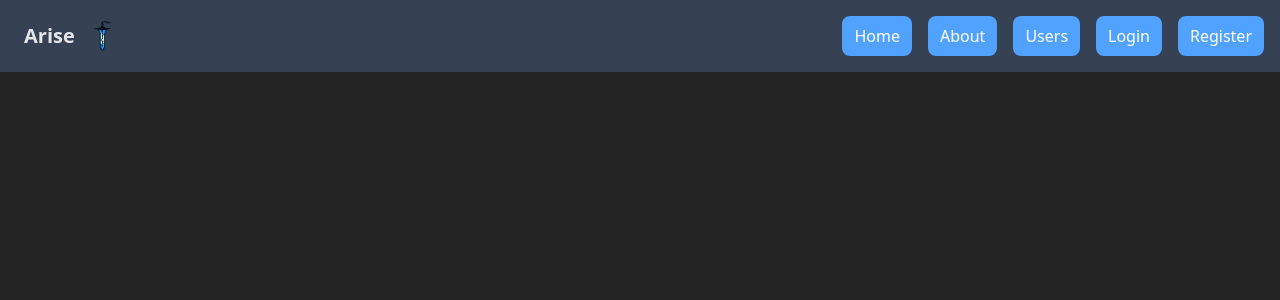
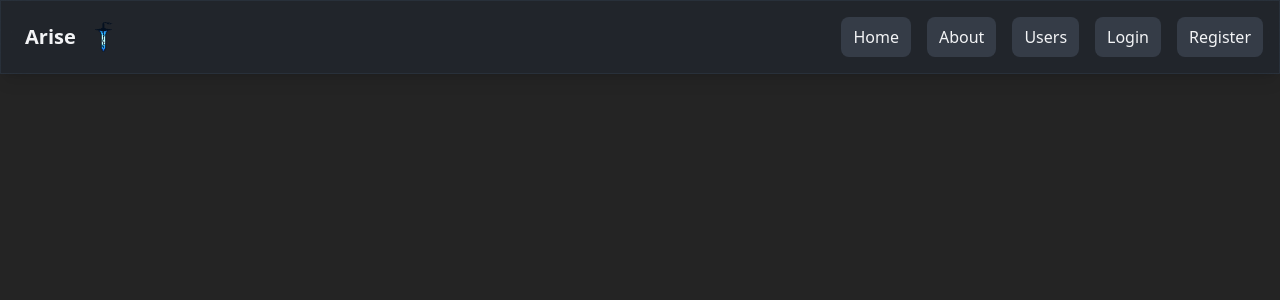
Before and after one commit to hpatel-27/arise, a React (Vite) app in the folder frontend/: page /home in a window 1280 px wide. Shown: the top 300 px of the page. Built offline with nearby package versions, Linux system fonts and the light colour scheme.

Commit message:
feat: using a blurring effect on navbar

```diff
--- a/frontend/src/components/NavBar.jsx
+++ b/frontend/src/components/NavBar.jsx
@@ -2,9 +2,9 @@ import { Link } from "react-router-dom";
 
 const NavBar = () => {
   return (
-    <div className="flex justify-between p-4 bg-gray-700 mb-4">
+    <div className="flex justify-between p-4 mb-4 bg-gray-800/40 backdrop-blur-lg border border-gray-700/40 shadow-lg">
       <div className="flex items-center space-x-2 pl-2">
-        <p className="text-xl font-bold">Arise</p>
+        <p className="text-xl font-bold text-gray-100">Arise</p>
         <img
           src="/src/assets/sword-jin-woo.png"
           alt="Pixel art of Sung Jin-Woo's sword"
@@ -12,36 +12,16 @@ const NavBar = () => {
         />
       </div>
       <div className="flex items-center space-x-4">
-        <Link
-          to="/"
-          className="bg-blue-400 text-white px-3 py-2 rounded-lg hover:bg-blue-500 transition cursor-pointer"
-        >
-          Home
-        </Link>
-        <Link
-          to="/about"
-          className="bg-blue-400 text-white px-3 py-2 rounded-lg hover:bg-blue-500 transition cursor-pointer"
-        >
-          About
-        </Link>
-        <Link
-          to="/users"
-          className="bg-blue-400 text-white px-3 py-2 rounded-lg hover:bg-blue-500 transition cursor-pointer"
-        >
-          Users
-        </Link>
-        <Link
-          to="/login"
-          className="bg-blue-400 text-white px-3 py-2 rounded-lg hover:bg-blue-500 transition cursor-pointer"
-        >
-          Login
-        </Link>
-        <Link
-          to="/register"
-          className="bg-blue-400 text-white px-3 py-2 rounded-lg hover:bg-blue-500 transition cursor-pointer"
-        >
-          Register
-        </Link>
+        {["Home", "About", "Users", "Login", "Register"].map((label) => (
+          <Link
+            key={label}
+            to={`/${label.toLowerCase() === "home" ? "" : label.toLowerCase()}`}
+            className="px-3 py-2 rounded-lg bg-gray-600/50 text-gray-100 hover:bg-gray-700/70 transition-colors"
+          >
+            {" "}
+            {label}
+          </Link>
+        ))}
       </div>
     </div>
   );
```
